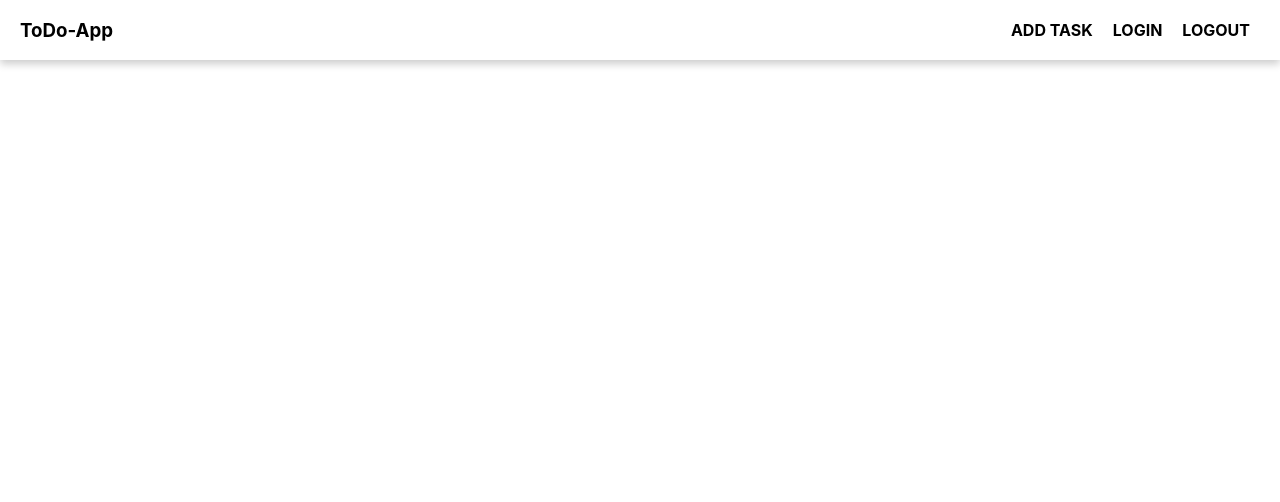
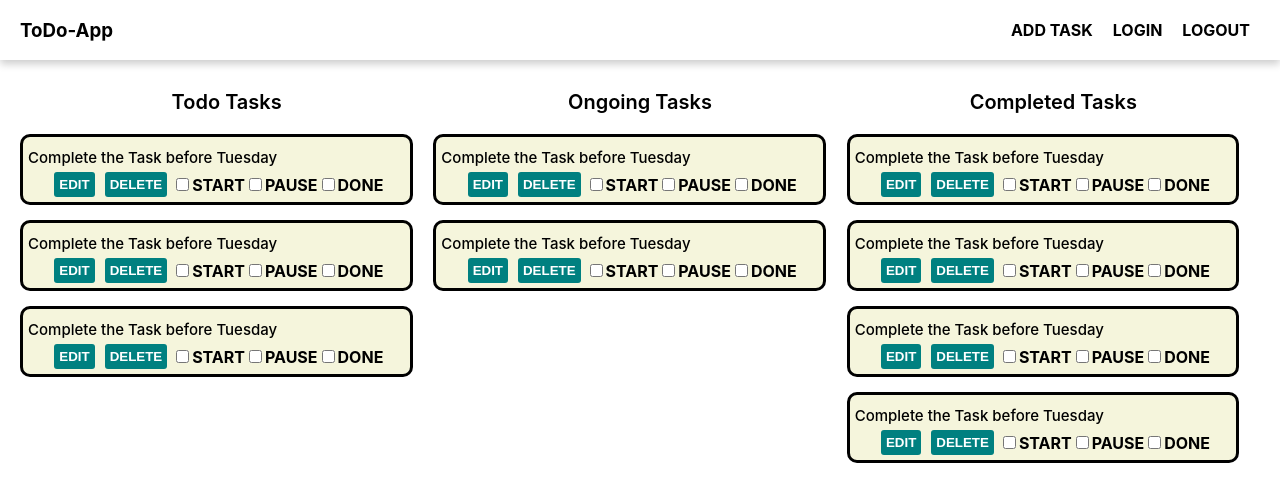
Before and after one commit to denukedissanayake/todo-app, a Next.js app: page / in a window 1280 px wide. Shown: the top 502 px of the page. Built offline with nearby package versions, Linux system fonts and the light colour scheme.

Commit message:
Added Todo List and Todo Item

```diff
--- a/components/navigation-bar.js
+++ b/components/navigation-bar.js
@@ -1,4 +1,4 @@
-import styles from '../styles/navigation-bar.module.css'
+import styles from '../styles/navigation-bar.module.css';
 
 const Navbar = () => {
     return (
--- /dev/null
+++ b/components/to-do-item.js
@@ -0,0 +1,29 @@
+import styles from '../styles/to-do-item.module.css';
+
+const TodoItem = (task) => {
+    return (
+        <div className={styles.itemContainer}>
+            <div className={styles.task}>
+                <label className={styles.taskTitle}>Complete the Task before Tuesday</label>
+            </div>
+            <div className={styles.taskAction}>
+                <button className={styles.taskButton}>EDIT</button>
+                <button className={styles.taskButton}>DELETE</button>
+                <span className={styles.taskProgress}>
+                    <input type="checkbox" name="status" value="Ongoing" onChange={(e) => { console.log(e.target.value) }} />
+                    START
+                </span>
+                <span className={styles.taskProgress}>
+                    <input type="checkbox" name="status" value="Todo" onChange={(e) => { console.log(e.target.value) }} />
+                    PAUSE
+                </span>
+                <span className={styles.taskProgress}>
+                    <input type="checkbox" name="status" value="Complete" onChange={(e) => { console.log(e.target.value) }} />
+                    DONE
+                </span>
+            </div>
+        </div>
+    )
+}
+
+export default TodoItem;
--- /dev/null
+++ b/components/to-do-list.js
@@ -0,0 +1,29 @@
+import styles from '../styles/to-do-list.module.css';
+import TodoItem from '../components/to-do-item';
+
+const TodoList = () => {
+    return (
+        <div className={ styles.container }>
+            <div className={`${styles.section} ${styles.todo}` }>
+                <p className={styles.sectionTitle}>Todo Tasks</p>
+                <TodoItem />
+                <TodoItem />
+                <TodoItem/>
+            </div>
+            <div className={styles.section}>
+                <p className={styles.sectionTitle}>Ongoing Tasks</p>
+                <TodoItem />
+                <TodoItem/>
+            </div>
+            <div className={styles.section}>
+                <p className={styles.sectionTitle}>Completed Tasks</p>
+                <TodoItem />
+                <TodoItem />
+                <TodoItem />
+                <TodoItem/>
+            </div>
+        </div>
+    )
+}
+
+export default TodoList;
--- a/pages/index.js
+++ b/pages/index.js
@@ -1,8 +1,6 @@
-import { METHODS } from 'http';
 import Head from 'next/head'
-import Image from 'next/image'
 import styles from '../styles/Home.module.css'
-import Navbar from '../components/navigation-bar'
+import TodoList from '../components/to-do-list'
 
 export default function Home() {
 
@@ -11,6 +9,7 @@ export default function Home() {
       <Head>
         <title>Todo | App</title>
       </Head>
+      <TodoList/>
     </>
   )
 }
--- /dev/null
+++ b/styles/to-do-item.module.css
@@ -0,0 +1,38 @@
+.itemContainer{
+    width: 95%;
+    padding: 5px;
+    border: 3px solid #000;
+    border-radius: 10px;
+    background-color: beige;
+    margin-bottom: 15px;
+}
+
+.task{
+    margin: 5px 0px;
+}
+
+.taskTitle{
+    font-size: 15px;
+    font-weight: 500;
+}
+
+.taskAction{
+    display: flex;
+    justify-content: center;
+    align-items: center;
+}
+
+.taskButton{
+    border: none;
+    background-color: teal;
+    border-radius: 3px;
+    padding: 5px;
+    margin: 0px 5px;
+    color: #fff;
+    font-weight: 700;
+    cursor: pointer;
+}
+
+.taskProgress{
+    font-weight: 700;
+}
--- /dev/null
+++ b/styles/to-do-list.module.css
@@ -0,0 +1,19 @@
+.container{
+    height: calc(100vh - 60px);
+    display: flex;
+    padding: 10px 20px;
+}
+
+.section{
+    flex: 1;
+}
+
+.todo{
+    /* background-color: aquamarine; */
+}
+
+.sectionTitle{
+    font-size: 20px;
+    text-align: center;
+    font-weight: 600;
+}
```
